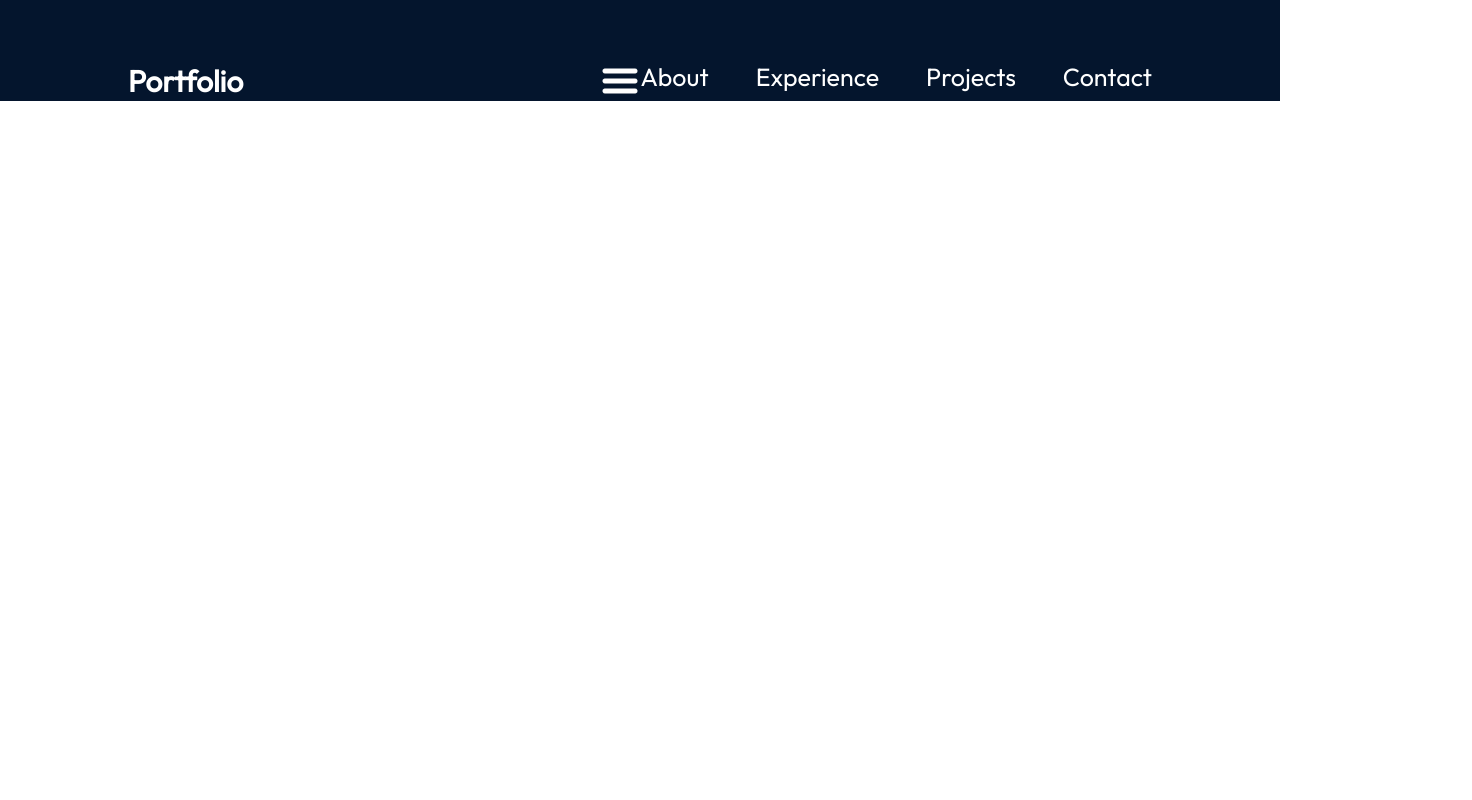
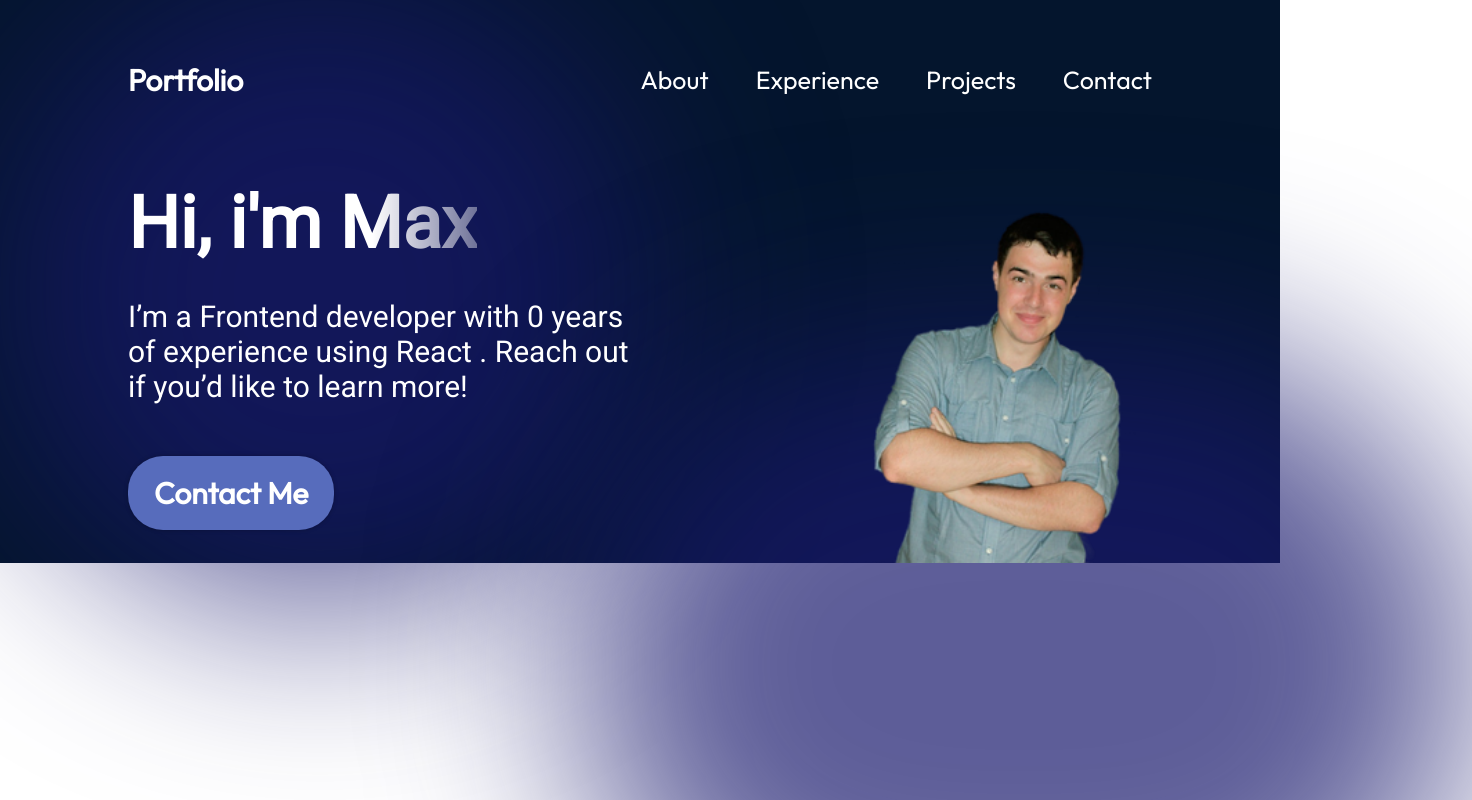
Before and after one commit to MakcPokrovskiy/portfolio, a React (Vite) app: page / in a window 1280 px wide. Shown: the top 800 px of the page, 1472 px wide, since content can reach past the window. Built offline with nearby package versions, Linux system fonts and the light colour scheme.

Commit message:
add about section

```diff
--- a/src/App.jsx
+++ b/src/App.jsx
@@ -1,11 +1,13 @@
 import styles from './App.module.css';
 import {Navbar} from "./components/Navbar/Navbar.jsx";
+import {Hero} from "./components/Hero/Hero.jsx";
 
 function App() {
 
   return (
     <div className={styles.App}>
       <Navbar/>
+      <Hero/>
     </div>
   )
 }
--- /dev/null
+++ b/src/components/Hero/Hero.jsx
@@ -0,0 +1,20 @@
+import styles from "./Hero.module.css";
+
+import {getImagesUrl} from "../../../utils.js";
+
+export const Hero = () => {
+  return (
+    <section className={styles.container}>
+      <div className={styles.content}>
+        <h1 className={styles.title}>Hi, i'm Max </h1>
+        <p className={styles.descr}>I’m a Frontend developer with 0 years
+          of experience using React .
+          Reach out if you’d like to learn more!</p>
+        <a className={styles.contact} href="mailto:makcumka9111@yandex.ru">Contact Me</a>
+      </div>
+      <img className={styles.heroImg} src={getImagesUrl("hero/hero.png")} alt="hero"/>
+      <div className={styles.topBlur}/>
+      <div className={styles.botBlur}/>
+    </section>
+  )
+}
--- /dev/null
+++ b/src/components/Hero/Hero.module.css
@@ -0,0 +1,110 @@
+@import "../../vars.css";
+
+.container {
+    position: relative;
+    padding-top: 49px;
+    margin: 0 10%;
+    display: flex;
+    align-items: center;
+    justify-content: space-between;
+    z-index: 1;
+}
+
+.content {
+    display: flex;
+    flex-direction: column;
+    align-items: flex-start;
+    color: var(--color-text);
+    z-index: 1;
+}
+
+.title {
+    font-family: var(--font-robot);
+    font-size: 72px;
+    font-weight: 800;
+    margin-bottom: 33px;
+    background: linear-gradient(90deg,
+    rgba(255, 255, 255, 1) 70%,
+    rgba(255, 255, 255, 0) 120%);
+    -webkit-text-fill-color: transparent;
+    -webkit-background-clip: text;
+}
+
+.descr {
+    max-width: 523px;
+    font-family: var(--font-robot);
+    font-size: 30px;
+    margin-bottom: 52px;
+}
+
+.contact {
+    color: var(--color-text);
+    font-size: 30px;
+    font-weight: 600;
+    text-decoration: none;
+    padding: 18px 26px;
+    border-radius: 35px;
+    background-color: #576CBC;
+    box-shadow: 0 0 4px 0 rgba(0, 0, 0, 0.25);
+}
+
+.heroImg {
+    width: 30%;
+    z-index: 1;
+
+    /*animation-name: floating;*/
+    /*animation-duration: 3s;*/
+    /*animation-iteration-count: infinite;*/
+    /*animation-timing-function: ease-in-out;*/
+}
+
+/*@keyframes floating {*/
+/*    0% {*/
+/*        transform: translate(0, 0px);*/
+/*    }*/
+
+/*    50%{*/
+/*        transform: translate(0, 10px);*/
+/*    }*/
+
+/*    100%{*/
+/*        transform: translate(0, -0px);*/
+/*    }*/
+/*}*/
+
+.topBlur {
+    position: absolute;
+    width: 50vw;
+    height: 50vw;
+    min-width: 350px;
+    top: -128px;
+    left: -10vw;
+    border-radius: 764px;
+    background: rgba(25, 25, 109, 0.7);
+    filter: blur(100px);
+    z-index: 0;
+}
+
+.botBlur {
+    position: absolute;
+    width: 70vw;
+    height: 50vw;
+    min-width: 250px;
+    top: 246px;
+    right: -25vw;
+    border-radius: 764px;
+    background: rgba(25, 25, 109, 0.7);
+    filter: blur(100px);
+    z-index: 0;
+}
+
+@media screen and (max-width: 830px) {
+    .container {
+        flex-direction: column-reverse;
+    }
+
+    .content {
+        align-items: center;
+    }
+
+}
--- a/src/components/Navbar/Navbar.module.css
+++ b/src/components/Navbar/Navbar.module.css
@@ -19,6 +19,10 @@
 
 .menu {
     display: flex;
+}
+
+.menuBtn {
+    display: none;
 }
 
 .menuItems {
```
